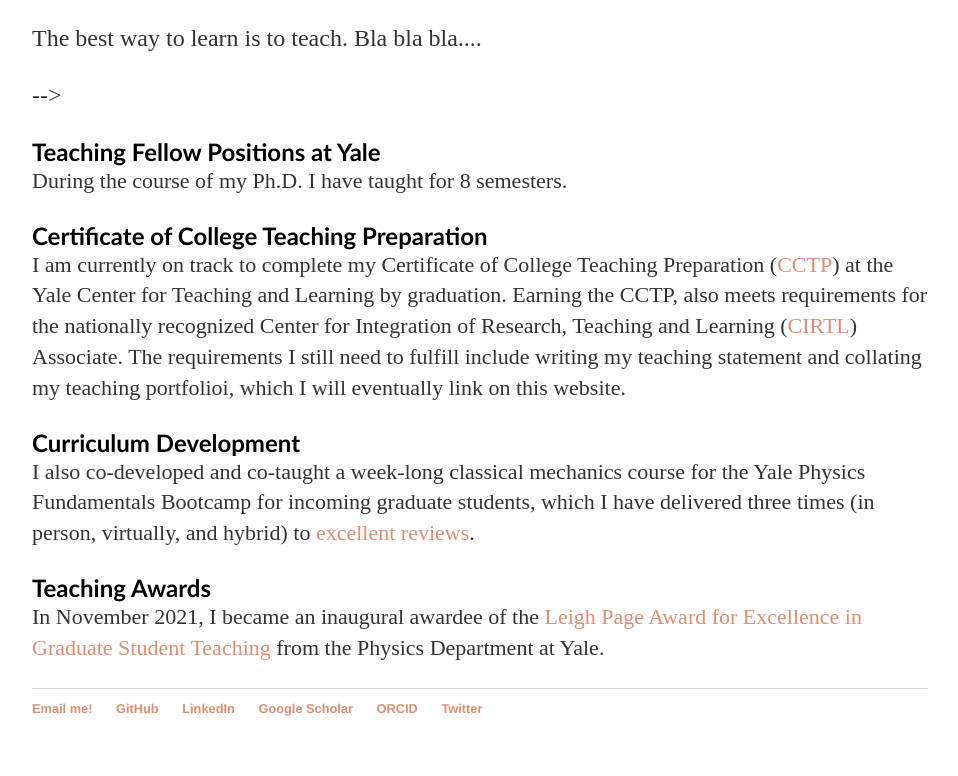
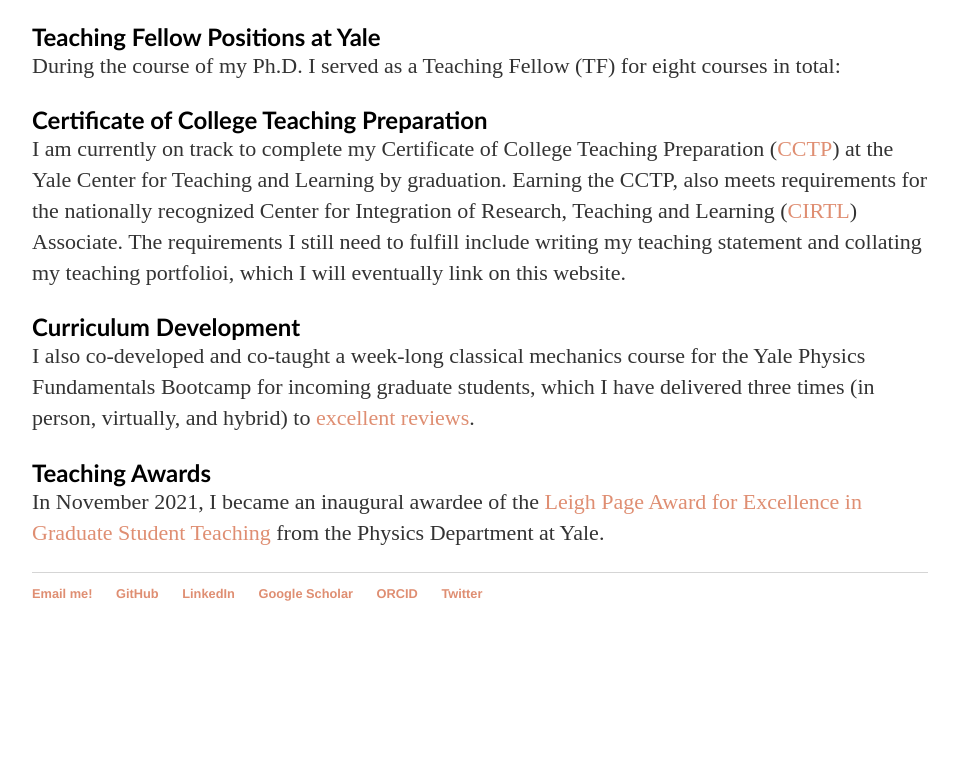
Before and after one commit to lunazagor/lunazagor.github.io, a Jekyll site: the page built from teaching/index.html, in a window 1280 px wide. Shown: the part 533-1309 px from the top of the page, without its empty margins (160-1118 px from the left). Built offline with Jekyll 4.4.1, drawn with Linux system fonts in a browser that asks for light colours; after the commit the page ends 1194 px from its top, so only the background shows below that.

Commit message:
Update index.html

```diff
--- a/teaching/index.html
+++ b/teaching/index.html
@@ -18,11 +18,10 @@
 </center>
 
 <p <br> <p>
-<! -- <p style="text-align:left;font-size:22px; display: inline"> The best way to learn is to teach. Bla bla bla....<p>	-->
 
 <h2 style="text-align:left;font-family:optima;margin-bottom:0.0em"> Teaching Fellow Positions at Yale </h2>
 
-<p style="text-align:left;font-size:22px; display: inline"> During the course of my Ph.D. I have taught for 8 semesters. <p>
+<p style="text-align:left;font-size:22px; display: inline"> During the course of my Ph.D. I served as a Teaching Fellow (TF) for eight courses in total: <p>
 
 <h2 style="text-align:left;font-family:optima;margin-bottom:0.0em"> Certificate of College Teaching Preparation </h2>
 
```
